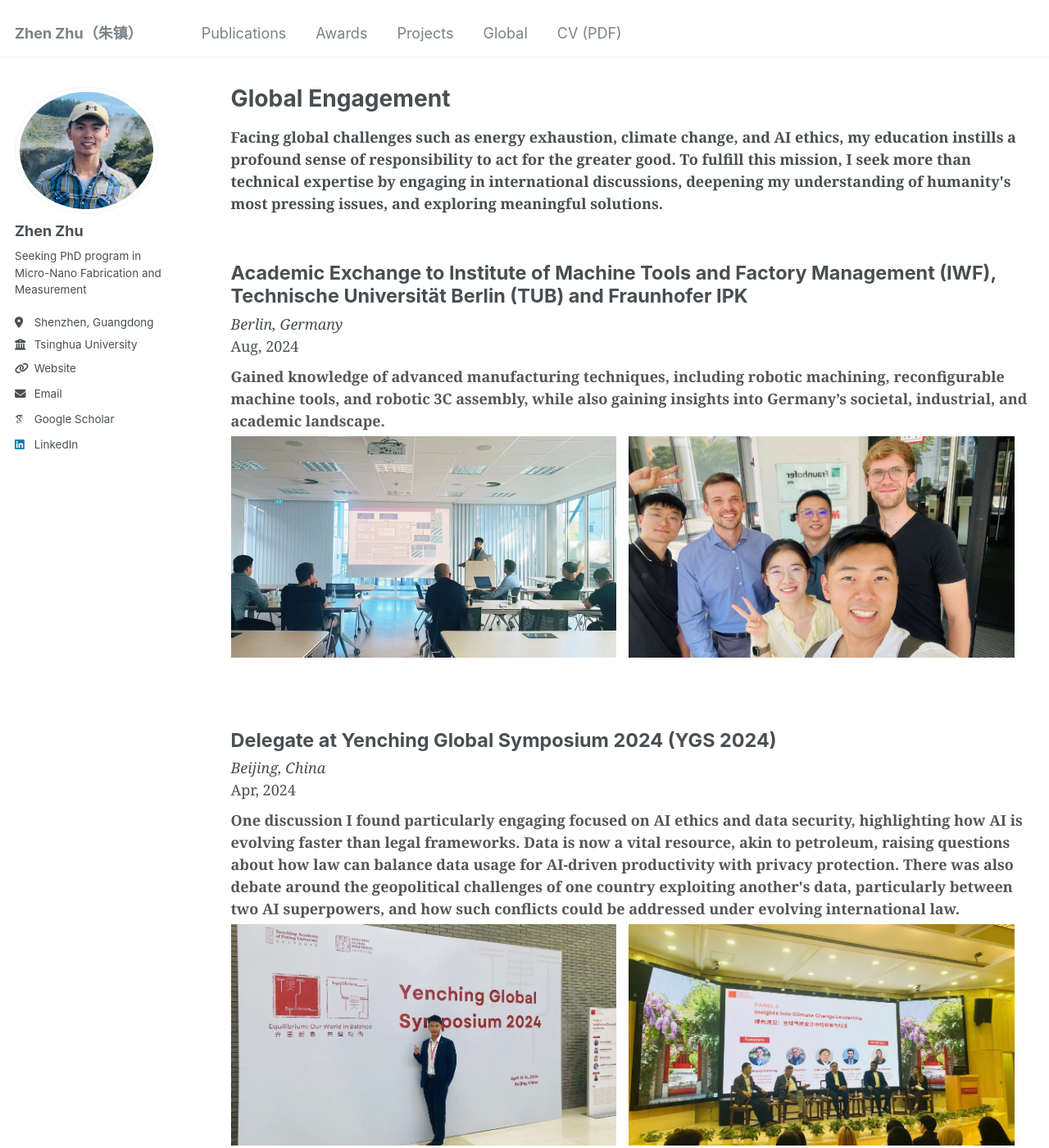
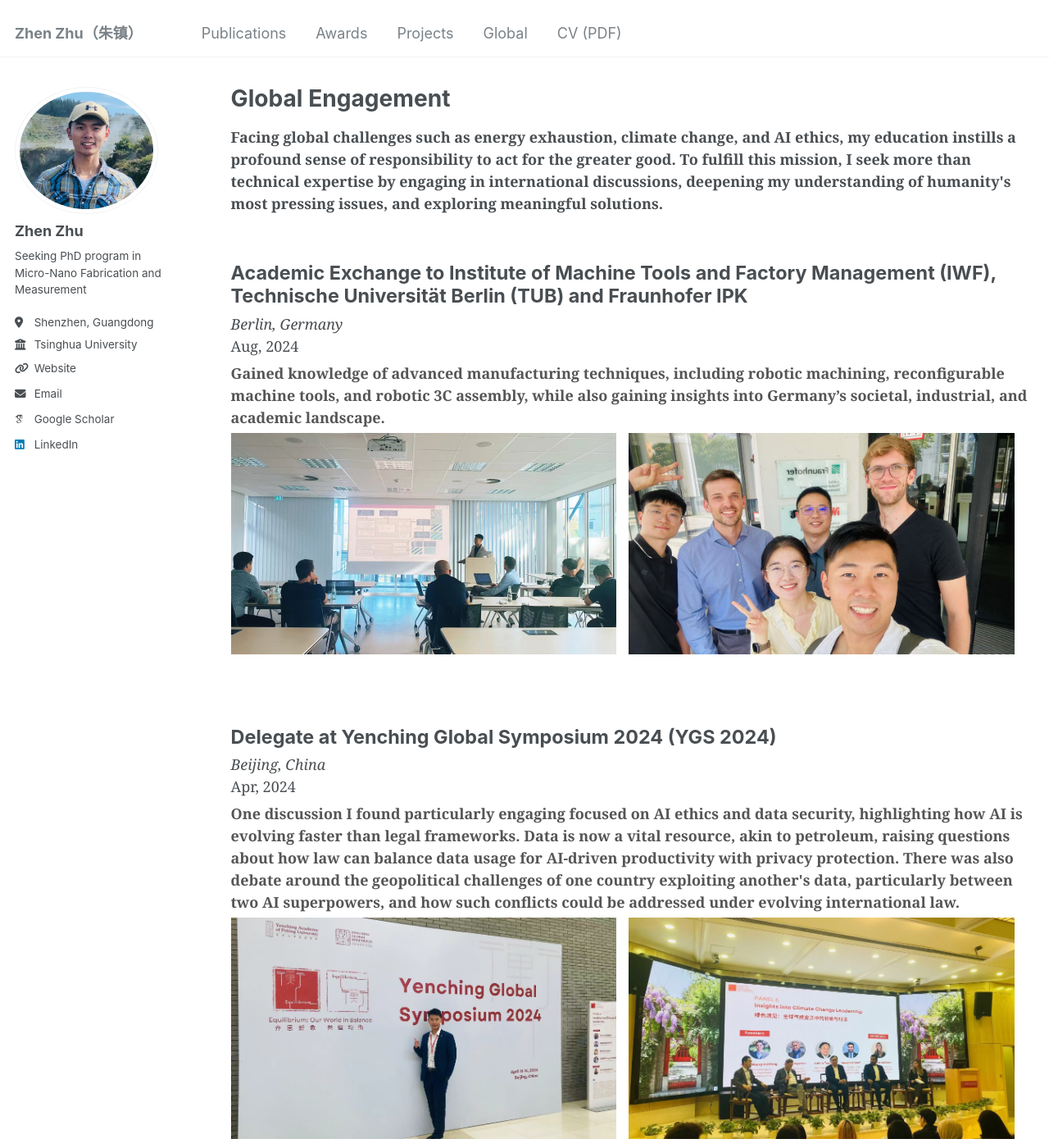
Before and after one commit to zhenzhuzz/zhenzhuzz.github.io, a Jekyll site: the page built from _pages/global.html, in a window 1280 px wide and 1400 px high. Shown: the whole window at 82% size. Built offline with Jekyll 4.4.1, drawn with Linux system fonts in a browser that asks for light colours; some web fonts are replaced.

Commit message:
Update global.html

```diff
--- a/_pages/global.html
+++ b/_pages/global.html
@@ -96,7 +96,7 @@ author_profile: true
 
   .locdate {
     margin-top: -5px; /* Adjust space above the location */
-    margin-bottom: -8px; /* Adjust space below the location if needed */
+    margin-bottom: -12px; /* Adjust space below the location if needed */
   }
 
   .feeling-section {
```
